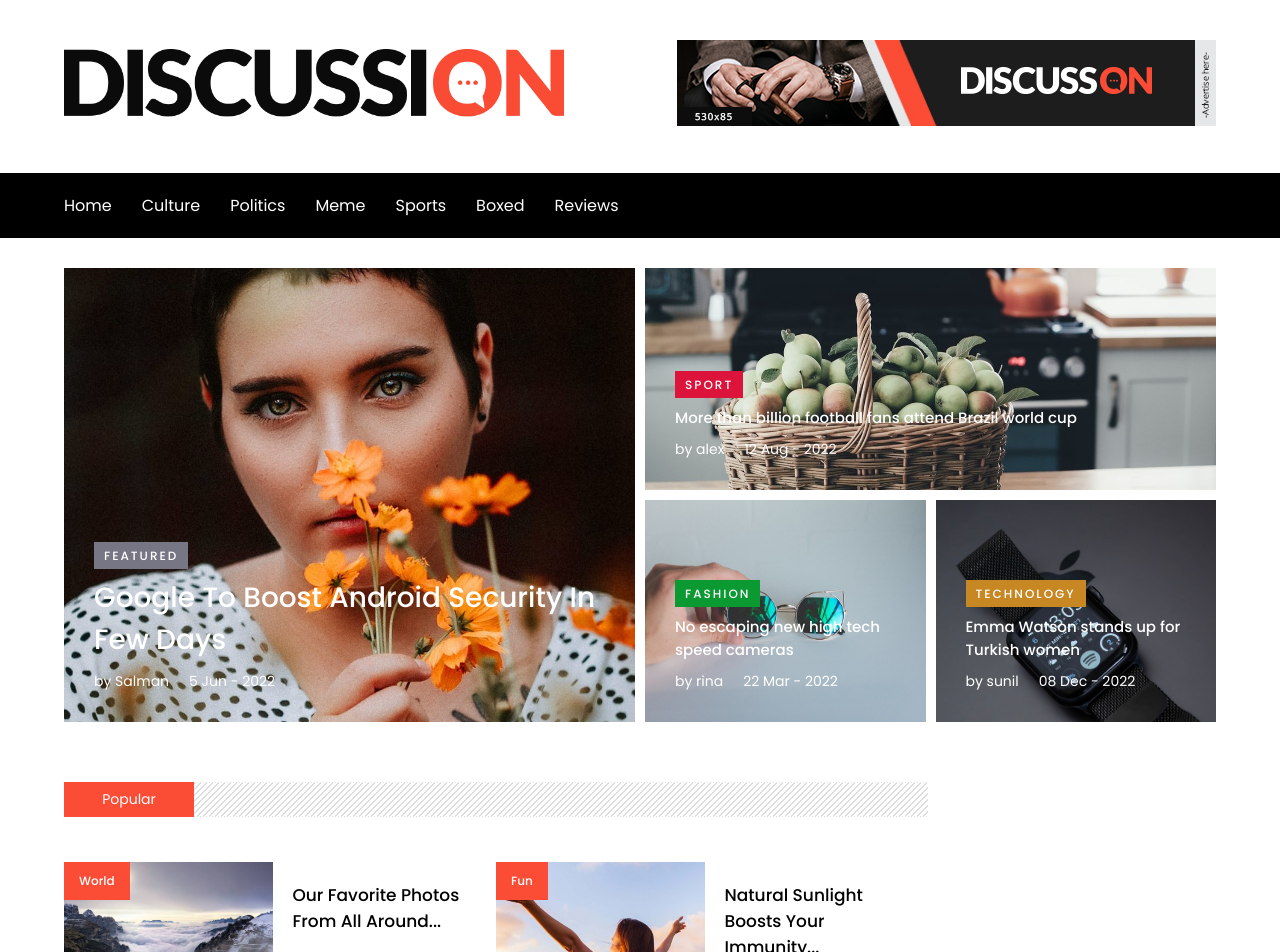
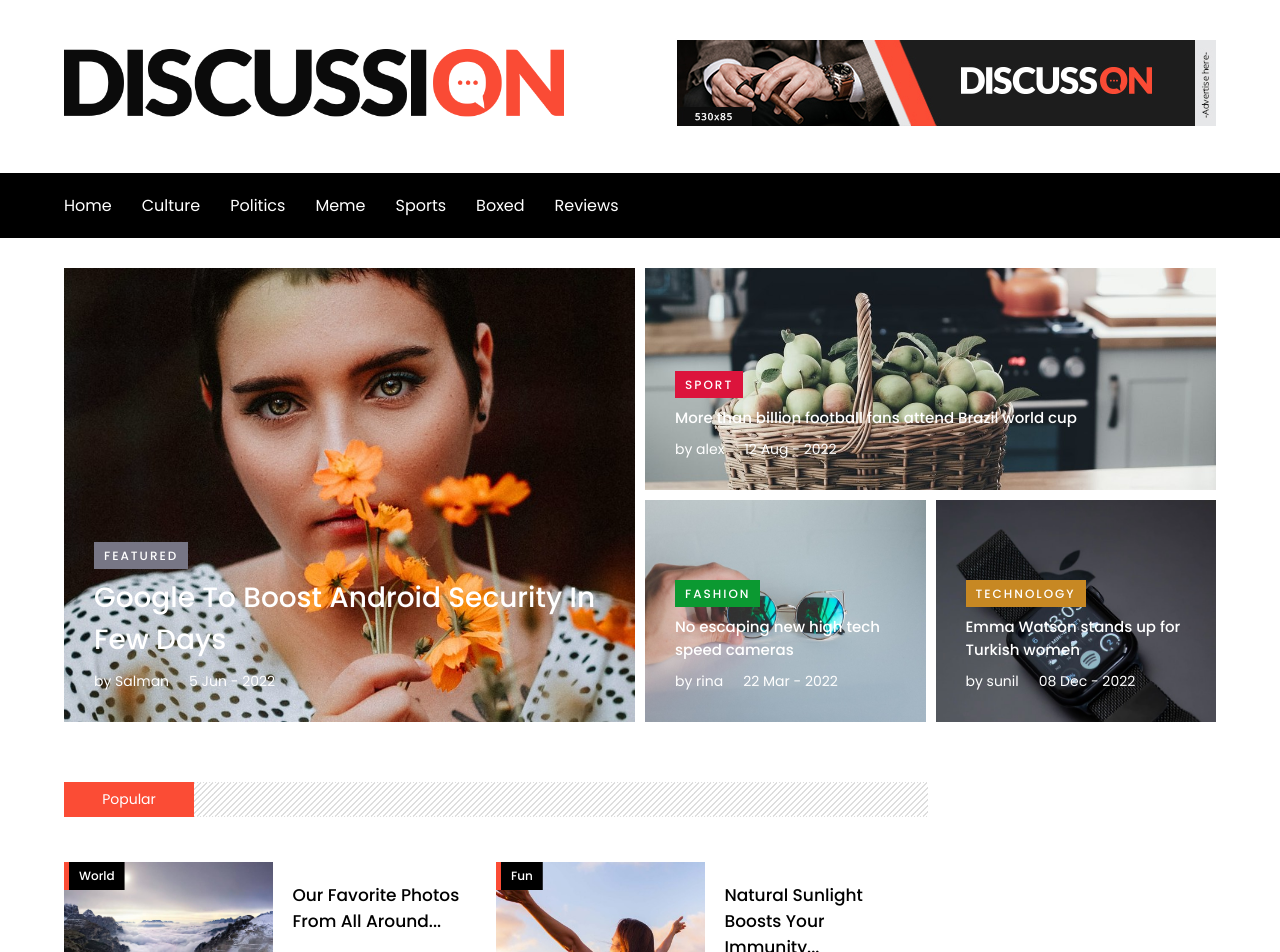
Before and after one commit to himanshu1221/khabartak, a React (Create React App) app: page / in a window 1280 px wide. Shown: the top 952 px of the page. Built offline with nearby package versions, Linux system fonts and the light colour scheme.

Commit message:
beautify category name

```diff
--- a/src/App.css
+++ b/src/App.css
@@ -56,27 +56,29 @@ li,ul{
   position: relative;
 }
 
-.category1{
+.category1 {
   position: absolute;
   top: 0;
   left: 0;
-  border: 5px solid #fb4c35;
+  border-left: 5px solid #fb4c35;
   width: auto;
   display: block;
-  background: linear-gradient(to right,#fb4c35 50%,black 50%);
+  background: linear-gradient(to right, #fb4c35 50%, black 50%);
   background-size: 200% 100%;
-  transition: 0.5s ease-out;
+  background-position: right bottom;
+  transition: all 0.5s ease-out;
   cursor: pointer;
 }
-
-.category1 span{
+.category1 span {
   color: #fff;
   text-transform: capitalize;
   letter-spacing: 0;
 }
-
-.category1 :hover{
-  background-position: left bottom  ;
+.category1:hover {
+  background-position: left bottom;
+}
+.category1 span:hover {
+  color: #fff;
 }
 
 .title{
```
